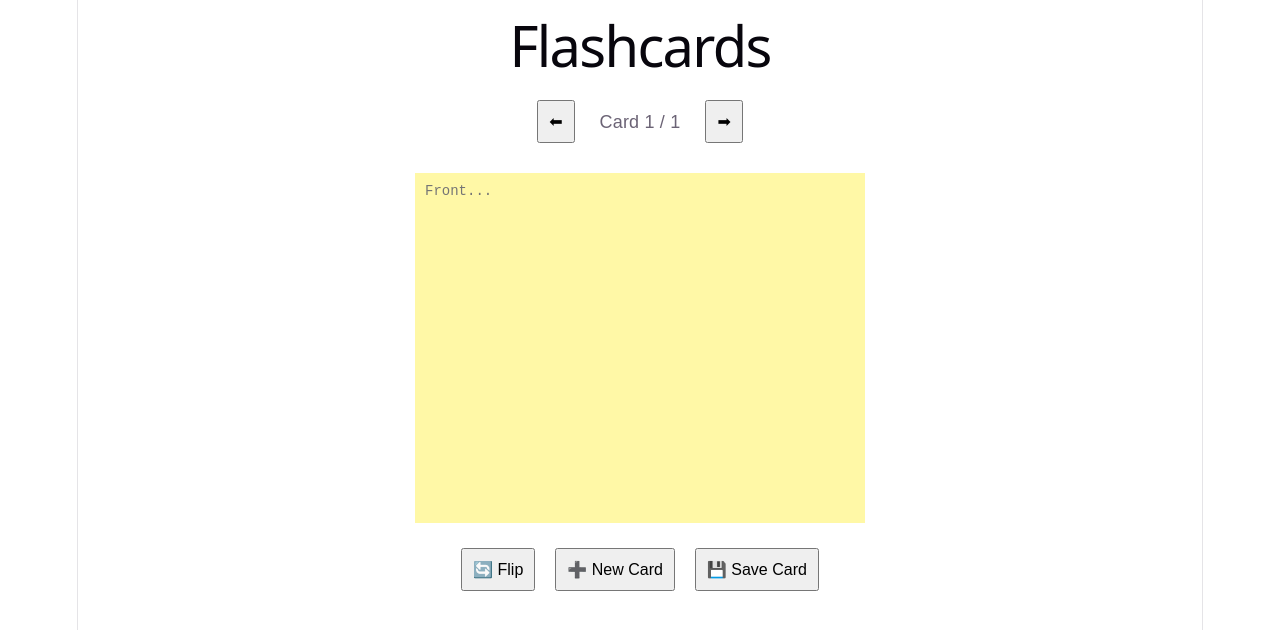
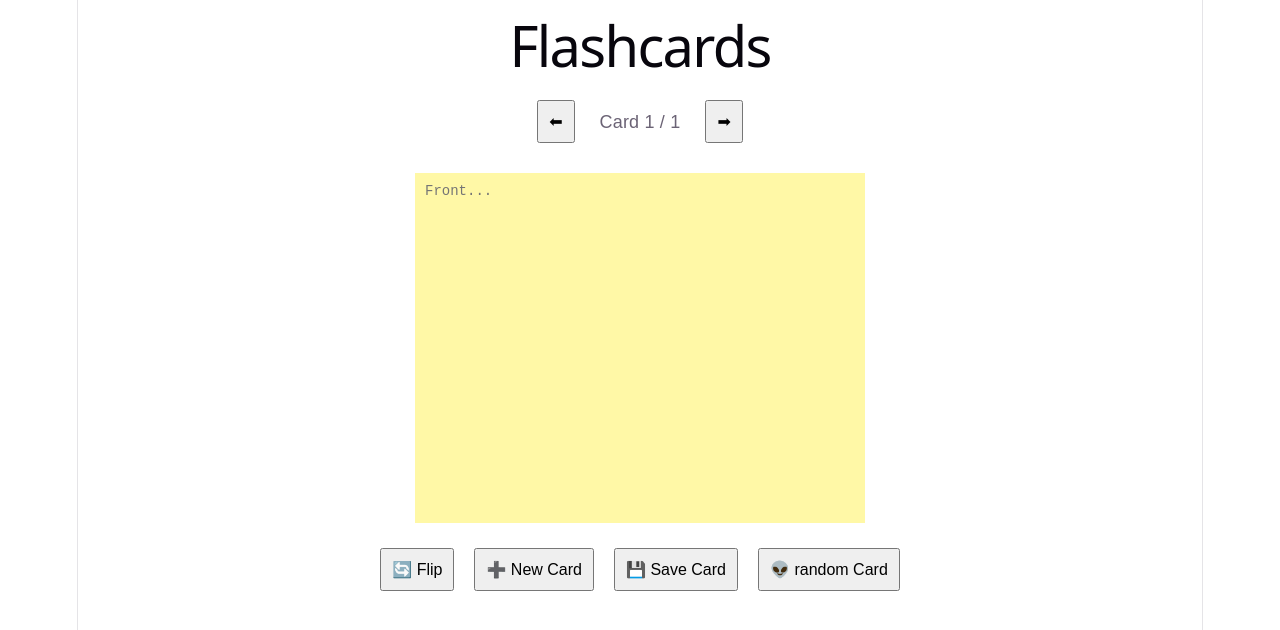
Before and after one commit to MichaelGalloway404/NoteCards, a React (Vite) app: page / in a window 1280 px wide. Shown: the top 630 px of the page. Built offline with nearby package versions, Linux system fonts and the light colour scheme; no server answers.

Commit message:
added random card button

```diff
--- a/src/App.jsx
+++ b/src/App.jsx
@@ -101,6 +101,16 @@ function App() {
   };
 
   // --- Navigation ---
+  // random card
+  const randomCard = () => {
+    // random index
+    let ranIndex = Math.floor(Math.random() * cards.length);
+    const newCards = [...cards];
+    // Reset the random card to the front side before showing it
+    newCards[ranIndex + 1].flipped = false;
+    setCards(newCards);
+    setCurrentIndex(ranIndex + 1);
+  }
 
   const nextCard = () => {
     if (currentIndex < cards.length - 1) {
@@ -171,6 +181,7 @@ function App() {
         <button onClick={flipCard}>🔄 Flip</button>
         <button onClick={newCard}>➕ New Card</button>
         <button onClick={saveCard}>💾 Save Card</button>
+        <button onClick={randomCard}>👽 random Card</button>
       </div>
     </div>
   );
```
